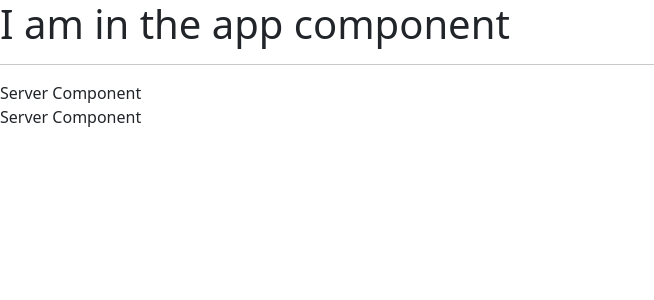
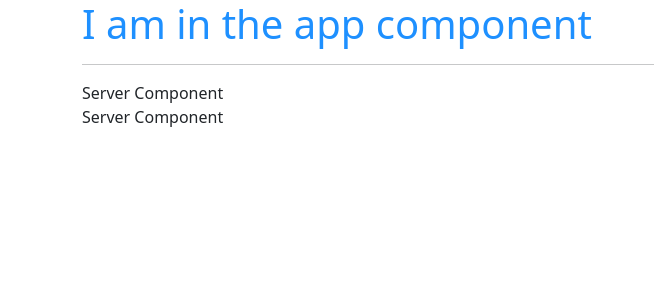
Before and after one commit to bhushanabhisheki/ServerMaintainApp, an Angular app: page / in a window 1280 px wide. Shown: the top 300 px of the page, without its empty margins (0-654 px from the left). Built offline with nearby package versions, Linux system fonts and the light colour scheme.

Commit message:
working with component styles

```diff
--- a/src/app/app.component.html
+++ b/src/app/app.component.html
@@ -1,3 +1,9 @@
-<h1>I am in the app component</h1>
-<hr />
-<app-servers></app-servers>
+<div class="container">
+  <div class="row">
+    <div class="col-xs-12">
+      <h1>I am in the app component</h1>
+      <hr />
+      <app-servers></app-servers>
+    </div>
+  </div>
+</div>
--- a/src/app/app.component.scss
+++ b/src/app/app.component.scss
@@ -0,0 +1,3 @@
+h1 {
+  color: darkblue;
+}
--- a/src/app/app.component.ts
+++ b/src/app/app.component.ts
@@ -3,7 +3,14 @@
 @Component({
   selector: 'app-root',
   templateUrl: './app.component.html',
-  styleUrls: ['./app.component.scss']
+  //styleUrls: ['./app.component.scss'],
+  styles: [
+    `
+      h1 {
+        color: dodgerblue;
+      }
+    `,
+  ],
 })
 export class AppComponent {
   title = 'ServerMaintainApp';
```
